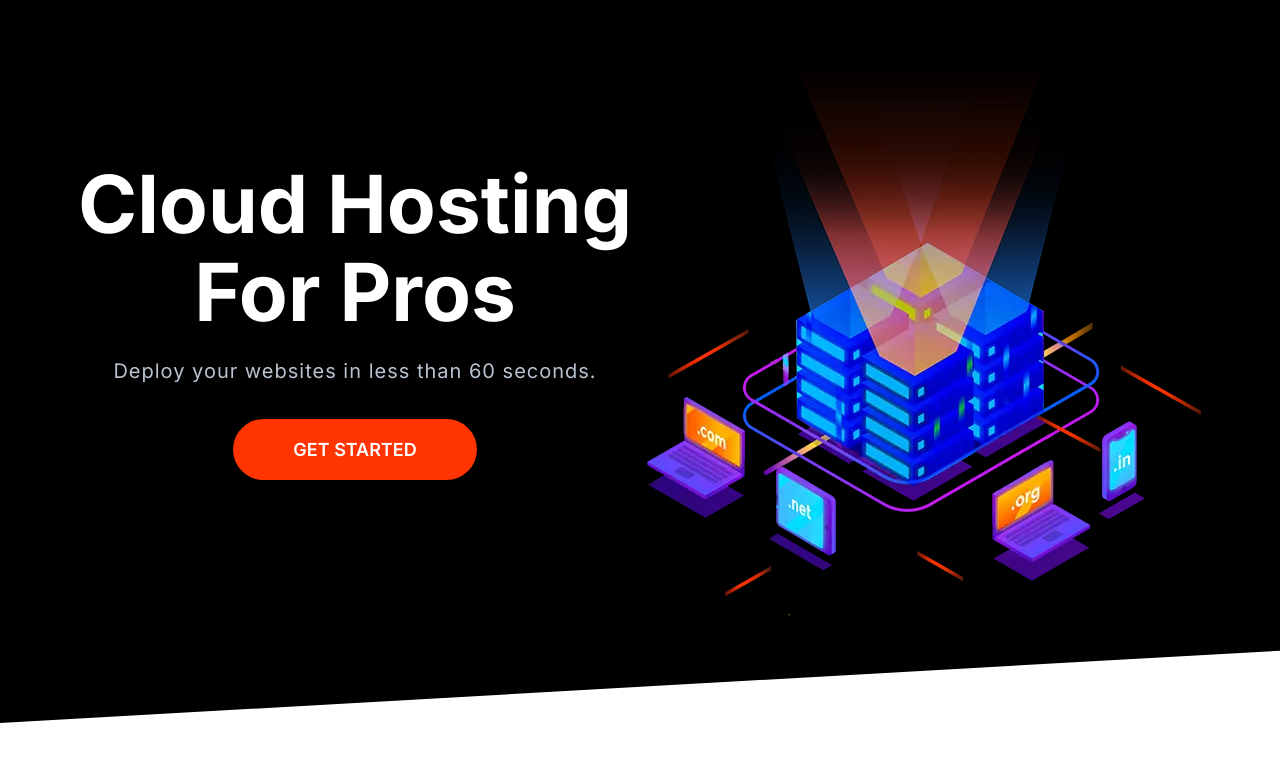
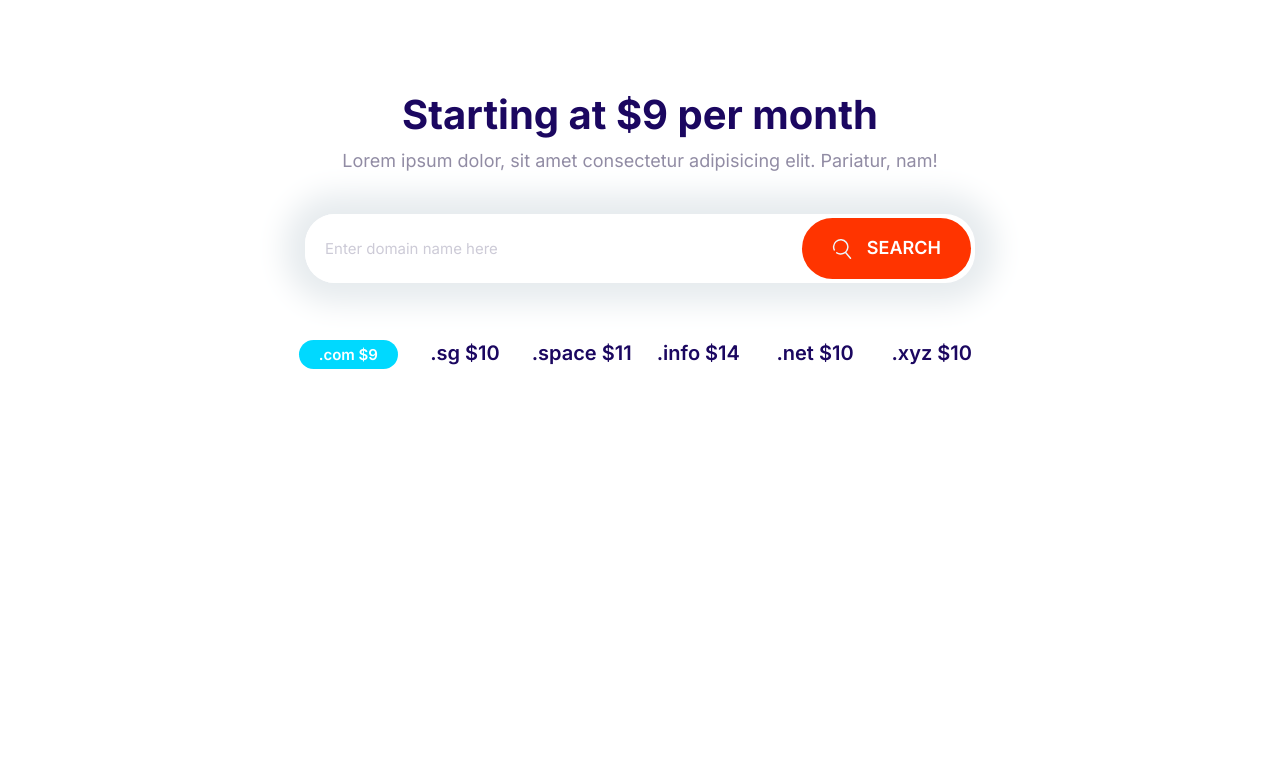
Before and after one commit to Hristakos/moshify, a plain HTML site: page index.html in a window 1280 px wide. Drawn offline with Linux system fonts and the light colour scheme.

Commit message:
created domain block

```diff
--- a/css/styles.css
+++ b/css/styles.css
@@ -205,6 +205,12 @@ a {
   white-space: nowrap;
 }
 
+.btn .icon {
+  width: 2rem;
+  height: 2rem;
+  margin-right: 1rem;
+  vertical-align: middle;
+}
 .btn--primary {
   background: var(--color-primary);
   color: #fff;
@@ -278,7 +284,7 @@ a {
 .input-group .input {
   border: 0;
   flex-grow: 1;
-  padding: 1.5rem 1rem;
+  padding: 1.5rem 2rem;
 }
 
 .input-group .btn {
@@ -696,3 +702,31 @@ a {
     align-self: center;
   }
 }
+
+/* Domain blocks */
+
+.block-domain .input-group {
+  box-shadow: 0 0 30px 20px #e6ebee;
+  border: 0;
+  margin: 4rem auto;
+  max-width: 670px;
+
+}
+
+.block-domain__prices {
+  display: grid;
+  grid-template-columns: repeat(3, 1fr);
+  grid-template-rows: repeat(2, 6rem);
+  font-size: 2rem;
+  font-weight: 600;
+  justify-items: center;
+  align-items: center;
+  max-width: 700px;
+  margin: 0 auto;
+}
+
+@media screen and (min-width:768px) {
+  .block-domain__prices {
+    grid-template-columns: repeat(auto-fit, minmax(10rem, 1fr));
+  }
+}
--- a/index.html
+++ b/index.html
@@ -13,19 +13,29 @@
 </head>
 
 <body>
-    <section class="block block--dark block--skewed-left hero">
-        <div class="container grid grid--1x2">
-            <header class="block__header hero__content">
-                <h1 class="block__heading">Cloud Hosting For Pros</h1>
-                <p class="hero__tagline">Deploy your websites in less than 60 seconds.</p>
-                <a href="#" class="btn btn--accent btn--stretched">Get Started</a>
-            </header>
-            <picture>
-                <source type="image/webp" srcset="images/banner.webp 1x,images/banner@2x.webp 2x" />
-                <source type="image/png" srcset="images/banner.png 1x,images/banner@2x.png 2x" />
-                <img class="hero__image" src="images/banner.png" alt="">
-            </picture>
+    <section class="block container block-domain">
+        <header class="block__header">
+            <h2>Starting at $9 per month</h2>
+            <p>Lorem ipsum dolor, sit amet consectetur adipisicing elit. Pariatur, nam!</p>
+        </header>
+        <div class="input-group">
+            <input type="text" class="input" placeholder="Enter domain name here">
+            <button class="btn btn--accent">
+                <svg class="icon icon--white">
+                    <use xlink:href="images/sprite.svg#search"></use>
+                </svg>
+                search
+            </button>
         </div>
+        <ul class="list block-domain__prices">
+            <li><span class="badge badge--secondary">.com $9</span></li>
+            <li>.sg $10</li>
+            <li>.space $11</li>
+            <li>.info $14</li>
+            <li>.net $10</li>
+            <li>.xyz $10</li>
+
+        </ul>
     </section>
     <script src="js/main.js"></script>
 </body>
```
Also changed, not shown: components/block-domain.html (added, +24 -0 lines).
